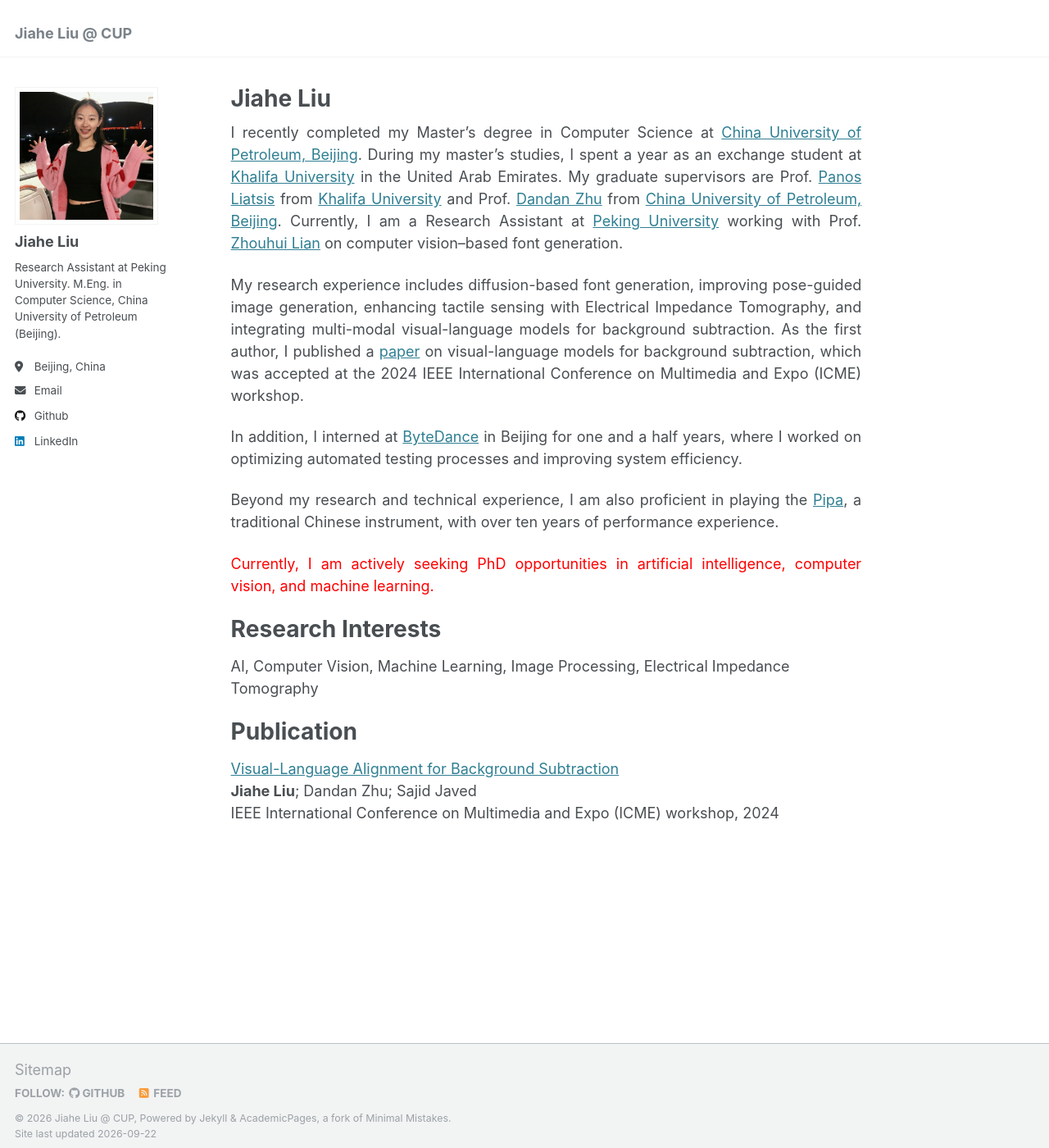
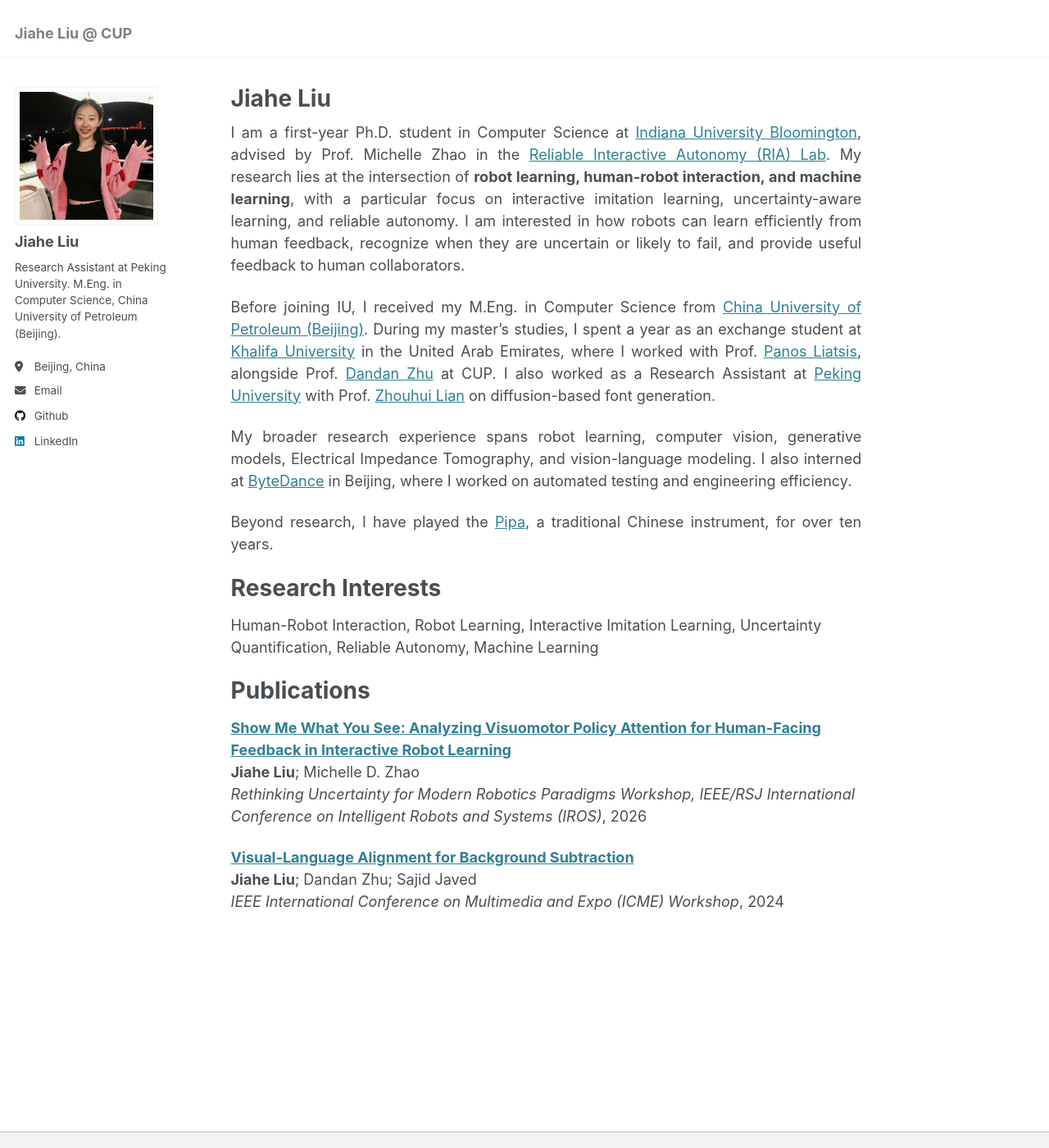
Before and after one commit to jiahe-liu/jiahe-liu.github.io, a Jekyll site: the page built from _pages/about.md, in a window 1280 px wide and 1400 px high. Shown: the whole window at 82% size. Built offline with Jekyll 4.4.1, drawn with Linux system fonts in a browser that asks for light colours.

Commit message:
Update homepage for IU PhD and IROS 2026

```diff
--- a/_pages/about.md
+++ b/_pages/about.md
@@ -9,24 +9,27 @@ redirect_from:
 
 <div style="text-align: justify;" markdown="1">
 
-I recently completed my Master’s degree in Computer Science at [China University of Petroleum, Beijing](https://www.cup.edu.cn/cupai/index.htm). During my master’s studies, I spent a year as an exchange student at [Khalifa University](https://www.ku.ac.ae/department/department-of-computer-science#about) in the United Arab Emirates. My graduate supervisors are Prof. [Panos Liatsis](https://www.ku.ac.ae/college-people/panos-liatsis) from [Khalifa University](https://www.ku.ac.ae/department/department-of-computer-science#about) and Prof. [Dandan Zhu](https://www.cup.edu.cn/cupai/szdw/jsml/856a0903b2ea4e78a1e6001ba846b9d3.htm) from [China University of Petroleum, Beijing](https://www.cup.edu.cn/cupai/index.htm). Currently, I am a Research Assistant at [Peking University](https://english.pku.edu.cn/) working with Prof. [Zhouhui Lian](https://www.wict.pku.edu.cn/zlian/) on computer vision–based font generation.
+I am a first-year Ph.D. student in Computer Science at [Indiana University Bloomington](https://bloomington.iu.edu/), advised by Prof. Michelle Zhao in the [Reliable Interactive Autonomy (RIA) Lab](https://reliable-interactive-autonomy-lab.github.io/). My research lies at the intersection of **robot learning, human-robot interaction, and machine learning**, with a particular focus on interactive imitation learning, uncertainty-aware learning, and reliable autonomy. I am interested in how robots can learn efficiently from human feedback, recognize when they are uncertain or likely to fail, and provide useful feedback to human collaborators.
 
-My research experience includes diffusion-based font generation, improving pose-guided image generation, enhancing tactile sensing with Electrical Impedance Tomography, and integrating multi-modal visual-language models for background subtraction. As the first author, I published a [paper](https://ieeexplore.ieee.org/document/10645430) on visual-language models for background subtraction, which was accepted at the 2024 IEEE International Conference on Multimedia and Expo (ICME) workshop.
+Before joining IU, I received my M.Eng. in Computer Science from [China University of Petroleum (Beijing)](https://www.cup.edu.cn/cupai/index.htm). During my master's studies, I spent a year as an exchange student at [Khalifa University](https://www.ku.ac.ae/department/department-of-computer-science#about) in the United Arab Emirates, where I worked with Prof. [Panos Liatsis](https://www.ku.ac.ae/college-people/panos-liatsis), alongside Prof. [Dandan Zhu](https://www.cup.edu.cn/cupai/szdw/jsml/856a0903b2ea4e78a1e6001ba846b9d3.htm) at CUP. I also worked as a Research Assistant at [Peking University](https://english.pku.edu.cn/) with Prof. [Zhouhui Lian](https://www.wict.pku.edu.cn/zlian/) on diffusion-based font generation.
 
-In addition, I interned at [ByteDance](https://www.bytedance.com/en/) in Beijing for one and a half years, where I worked on optimizing automated testing processes and improving system efficiency.
+My broader research experience spans robot learning, computer vision, generative models, Electrical Impedance Tomography, and vision-language modeling. I also interned at [ByteDance](https://www.bytedance.com/en/) in Beijing, where I worked on automated testing and engineering efficiency.
 
-Beyond my research and technical experience, I am also proficient in playing the [Pipa](https://en.wikipedia.org/wiki/Pipa), a traditional Chinese instrument, with over ten years of performance experience.
-
-<span style="color: red;">Currently, I am actively seeking PhD opportunities in artificial intelligence, computer vision, and machine learning.</span>
+Beyond research, I have played the [Pipa](https://en.wikipedia.org/wiki/Pipa), a traditional Chinese instrument, for over ten years.
 
 </div>
 
 Research Interests
 ======
-AI, Computer Vision, Machine Learning, Image Processing, Electrical Impedance Tomography
+Human-Robot Interaction, Robot Learning, Interactive Imitation Learning, Uncertainty Quantification, Reliable Autonomy, Machine Learning
 
-Publication
+Publications
 ======
-[Visual-Language Alignment for Background Subtraction](https://ieeexplore.ieee.org/document/10645430)<br>
+
+[**Show Me What You See: Analyzing Visuomotor Policy Attention for Human-Facing Feedback in Interactive Robot Learning**](https://openreview.net/forum?id=8dr3CGNWf7)<br>
+**Jiahe Liu**; Michelle D. Zhao<br>
+*Rethinking Uncertainty for Modern Robotics Paradigms Workshop, IEEE/RSJ International Conference on Intelligent Robots and Systems (IROS)*, 2026
+
+[**Visual-Language Alignment for Background Subtraction**](https://ieeexplore.ieee.org/document/10645430)<br>
 **Jiahe Liu**; Dandan Zhu; Sajid Javed<br>
-IEEE International Conference on Multimedia and Expo (ICME) workshop, 2024
+*IEEE International Conference on Multimedia and Expo (ICME) Workshop*, 2024
```
